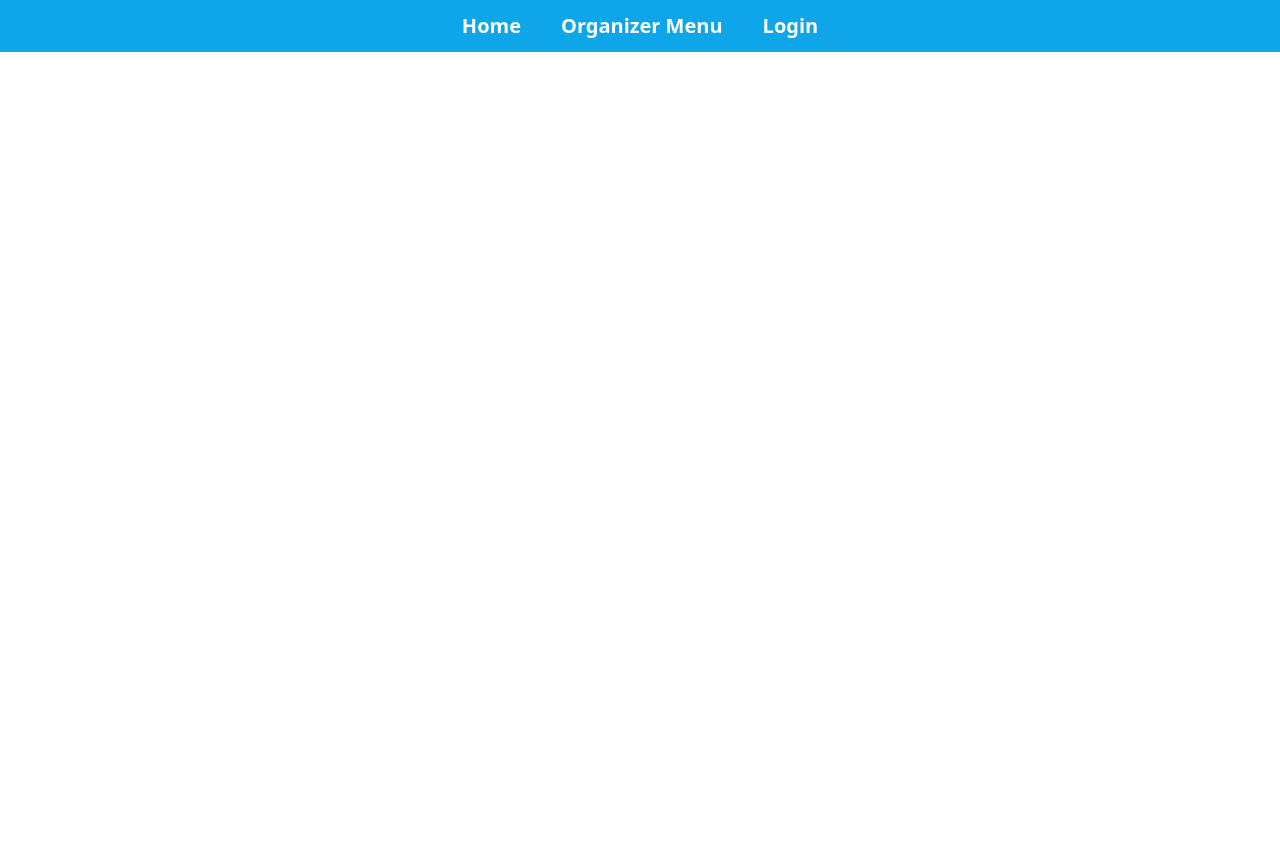
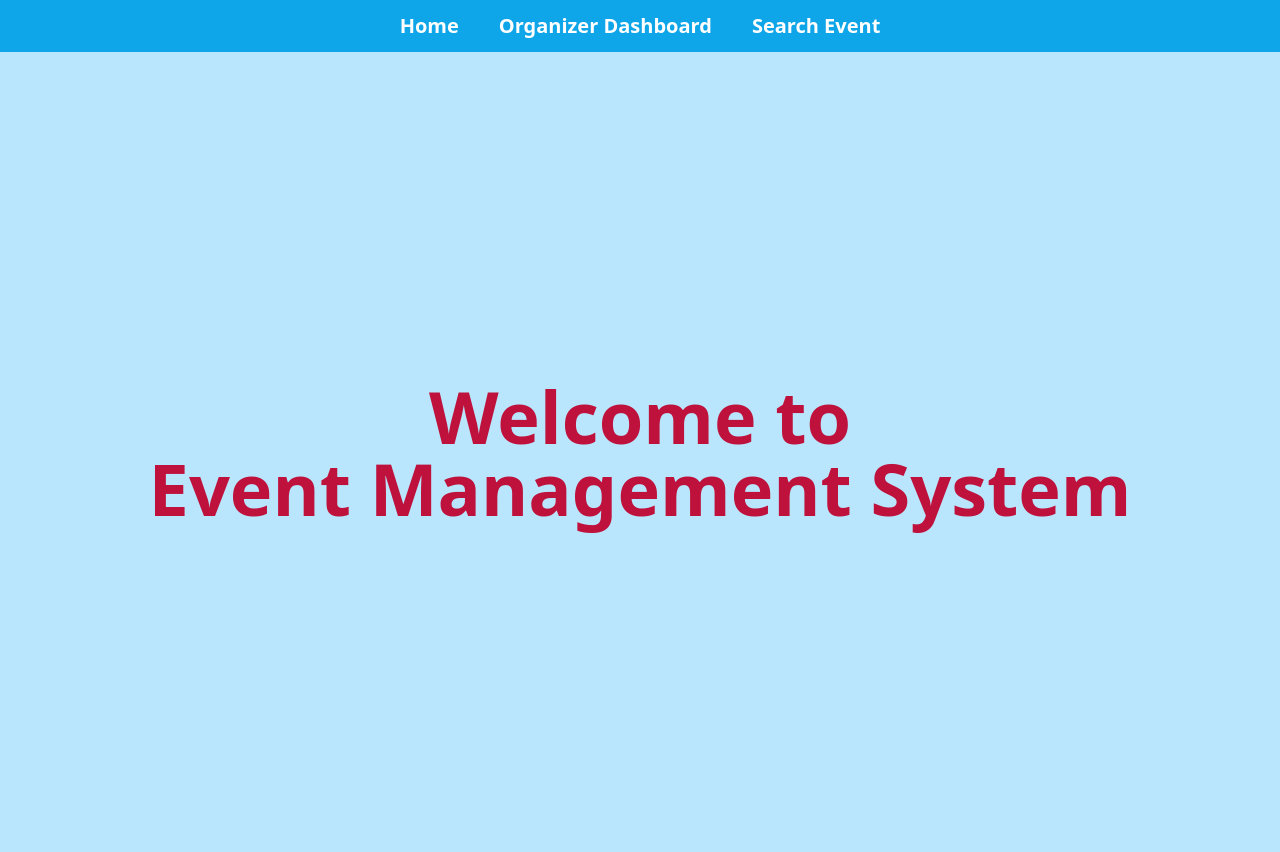
Before and after one commit to rafi00000/event-management-django, a Django app: page / in a window 1280 px wide. Before the commit the page ends 52 px from the top, so only its background shows below. Run offline with Django 5.2, Linux system fonts and the light colour scheme.

Commit message:
Fixed tailwind issue

```diff
--- a/event/templates/dashboard.html
+++ b/event/templates/dashboard.html
@@ -9,12 +9,46 @@
 </head>
 <body>
     {% comment %} nav bar section {% endcomment %}
-    <nav class="bg-sky-500 text-white">
-        <ul class="flex justify-center gap-10 list-none p-3 text-xl font-bold">
-            <li><a href="{% url 'organizer-dashboard' %}">Home</a></li>
-            <li>Organizer Menu</li>
-            <li>Login</li>
-        </ul>
-    </nav>
+    {% include "navbar.html" %}
+    {% comment %} stats section {% endcomment %}
+
+    <section class="grid grid-cols-1 md:grid-cols-2 lg:grid-cols-4 gap-4 m-5">
+        {% comment %} card {% endcomment %}
+        <a href="">
+            <div class="bg-sky-200 p-5 shadow-xl border border-black rounded-lg text-center">
+                <h2 class="text-3xl font-bold ">Total Participant</h2>
+                <p class="text-center text-3xl font-bold">100</p>
+            </div>
+        </a>
+
+        {% comment %} card {% endcomment %}
+        <a href="">
+            <div class="bg-sky-200 p-5 shadow-xl border border-black rounded-lg text-center">
+                <h2 class="text-3xl font-bold ">Total Events</h2>
+                <p class="text-center text-3xl font-bold">100</p>
+            </div>
+        </a>
+
+        {% comment %} card {% endcomment %}
+        <a href="">
+            <div class="bg-sky-200 p-5 shadow-xl border border-black rounded-lg text-center">
+                <h2 class="text-3xl font-bold ">Upcoming Event</h2>
+                <p class="text-center text-3xl font-bold">100</p>
+            </div>
+        </a>
+
+        {% comment %} card {% endcomment %}
+        <a href="">
+            <div class="bg-sky-200 p-5 shadow-xl border border-black rounded-lg text-center">
+                <h2 class="text-3xl font-bold ">Past Events</h2>
+                <p class="text-center text-3xl font-bold">100</p>
+            </div>
+        </a>
+    </section>
+
+    {% comment %} table {% endcomment %}
+    <section>
+
+    </section>
 </body>
 </html>
--- /dev/null
+++ b/event/templates/home.html
@@ -0,0 +1,17 @@
+{% load static %}
+<!DOCTYPE html>
+<html lang="en">
+<head>
+    <meta charset="UTF-8">
+    <meta name="viewport" content="width=device-width, initial-scale=1.0">
+    <link rel="stylesheet" href="{% static 'css/output.css' %}">
+    <title>Home Page</title>
+</head>
+<body class="bg-sky-200">
+    {% include "navbar.html" %}
+    <div class="h-screen flex justify-center items-center">
+        <h1 class="text-7xl font-bold text-rose-700 text-center">Welcome to <br>Event Management System</h1>
+
+    </div>
+</body>
+</html>
--- /dev/null
+++ b/event/templates/navbar.html
@@ -0,0 +1,19 @@
+{% load static %}
+<!DOCTYPE html>
+<html lang="en">
+<head>
+    <meta charset="UTF-8">
+    <meta name="viewport" content="width=device-width, initial-scale=1.0">
+    <link rel="stylesheet" href="{% static 'css/output.css' %}">
+    <title>Document</title>
+</head>
+<body>
+    <nav class="bg-sky-500 text-white">
+    <ul class="flex justify-center gap-10 list-none p-3 text-xl font-bold">
+        <li><a href="{% url 'home-page' %}">Home</a></li>
+        <li><a href="{% url 'organizer-dashboard' %}">Organizer Dashboard</a></li>
+        <li>Search Event</li>
+    </ul>
+</nav>
+</body>
+</html>
--- a/event/urls.py
+++ b/event/urls.py
@@ -1,7 +1,8 @@
 from django.urls import path
 from django.http import HttpResponse
-from event.views import organizer_dashboard
+from event.views import organizer_dashboard, home
 
 urlpatterns = [
-    path("",  organizer_dashboard, name="organizer-dashboard")
+    path("",  home, name="home-page"),
+    path("organizer-dashboard/",  organizer_dashboard, name="organizer-dashboard"),
 ]
--- a/event/views.py
+++ b/event/views.py
@@ -2,6 +2,10 @@ from django.shortcuts import render
 from django.http import HttpResponse
 
 # Create your views here.
+
+def home(request):
+    return render(request, "home.html")
+
 
 def organizer_dashboard(request):
     context = {
--- a/static/css/output.css
+++ b/static/css/output.css
@@ -554,16 +554,146 @@ video {
   display: none;
 }
 
+.container {
+  width: 100%;
+}
+
+@media (min-width: 640px) {
+  .container {
+    max-width: 640px;
+  }
+}
+
+@media (min-width: 768px) {
+  .container {
+    max-width: 768px;
+  }
+}
+
+@media (min-width: 1024px) {
+  .container {
+    max-width: 1024px;
+  }
+}
+
+@media (min-width: 1280px) {
+  .container {
+    max-width: 1280px;
+  }
+}
+
+@media (min-width: 1536px) {
+  .container {
+    max-width: 1536px;
+  }
+}
+
+.sr-only {
+  position: absolute;
+  width: 1px;
+  height: 1px;
+  padding: 0;
+  margin: -1px;
+  overflow: hidden;
+  clip: rect(0, 0, 0, 0);
+  white-space: nowrap;
+  border-width: 0;
+}
+
+.visible {
+  visibility: visible;
+}
+
+.collapse {
+  visibility: collapse;
+}
+
 .static {
   position: static;
+}
+
+.fixed {
+  position: fixed;
+}
+
+.absolute {
+  position: absolute;
+}
+
+.relative {
+  position: relative;
+}
+
+.sticky {
+  position: sticky;
+}
+
+.m-5 {
+  margin: 1.25rem;
+}
+
+.mt-5 {
+  margin-top: 1.25rem;
+}
+
+.block {
+  display: block;
 }
 
 .flex {
   display: flex;
 }
 
+.table {
+  display: table;
+}
+
+.grid {
+  display: grid;
+}
+
+.contents {
+  display: contents;
+}
+
+.hidden {
+  display: none;
+}
+
+.h-full {
+  height: 100%;
+}
+
+.h-screen {
+  height: 100vh;
+}
+
+.border-collapse {
+  border-collapse: collapse;
+}
+
+.transform {
+  transform: translate(var(--tw-translate-x), var(--tw-translate-y)) rotate(var(--tw-rotate)) skewX(var(--tw-skew-x)) skewY(var(--tw-skew-y)) scaleX(var(--tw-scale-x)) scaleY(var(--tw-scale-y));
+}
+
 .list-none {
   list-style-type: none;
+}
+
+.grid-cols-1 {
+  grid-template-columns: repeat(1, minmax(0, 1fr));
+}
+
+.flex-col {
+  flex-direction: column;
+}
+
+.content-start {
+  align-content: flex-start;
+}
+
+.items-center {
+  align-items: center;
 }
 
 .justify-center {
@@ -574,14 +704,46 @@ video {
   gap: 2.5rem;
 }
 
-.bg-sky-600 {
-  --tw-bg-opacity: 1;
-  background-color: rgb(2 132 199 / var(--tw-bg-opacity, 1));
+.gap-5 {
+  gap: 1.25rem;
 }
 
-.bg-sky-400 {
+.gap-2 {
+  gap: 0.5rem;
+}
+
+.gap-4 {
+  gap: 1rem;
+}
+
+.space-y-4 > :not([hidden]) ~ :not([hidden]) {
+  --tw-space-y-reverse: 0;
+  margin-top: calc(1rem * calc(1 - var(--tw-space-y-reverse)));
+  margin-bottom: calc(1rem * var(--tw-space-y-reverse));
+}
+
+.space-y-24 > :not([hidden]) ~ :not([hidden]) {
+  --tw-space-y-reverse: 0;
+  margin-top: calc(6rem * calc(1 - var(--tw-space-y-reverse)));
+  margin-bottom: calc(6rem * var(--tw-space-y-reverse));
+}
+
+.rounded-lg {
+  border-radius: 0.5rem;
+}
+
+.border {
+  border-width: 1px;
+}
+
+.border-black {
+  --tw-border-opacity: 1;
+  border-color: rgb(0 0 0 / var(--tw-border-opacity, 1));
+}
+
+.bg-sky-200 {
   --tw-bg-opacity: 1;
-  background-color: rgb(56 189 248 / var(--tw-bg-opacity, 1));
+  background-color: rgb(186 230 253 / var(--tw-bg-opacity, 1));
 }
 
 .bg-sky-500 {
@@ -589,16 +751,36 @@ video {
   background-color: rgb(14 165 233 / var(--tw-bg-opacity, 1));
 }
 
-.p-10 {
-  padding: 2.5rem;
+.bg-white {
+  --tw-bg-opacity: 1;
+  background-color: rgb(255 255 255 / var(--tw-bg-opacity, 1));
+}
+
+.bg-orange-600 {
+  --tw-bg-opacity: 1;
+  background-color: rgb(234 88 12 / var(--tw-bg-opacity, 1));
+}
+
+.bg-sky-300 {
+  --tw-bg-opacity: 1;
+  background-color: rgb(125 211 252 / var(--tw-bg-opacity, 1));
+}
+
+.p-3 {
+  padding: 0.75rem;
 }
 
 .p-5 {
   padding: 1.25rem;
 }
 
-.p-3 {
-  padding: 0.75rem;
+.text-center {
+  text-align: center;
+}
+
+.text-7xl {
+  font-size: 4.5rem;
+  line-height: 1;
 }
 
 .text-xl {
@@ -606,11 +788,86 @@ video {
   line-height: 1.75rem;
 }
 
+.text-4xl {
+  font-size: 2.25rem;
+  line-height: 2.5rem;
+}
+
+.text-5xl {
+  font-size: 3rem;
+  line-height: 1;
+}
+
+.text-3xl {
+  font-size: 1.875rem;
+  line-height: 2.25rem;
+}
+
 .font-bold {
   font-weight: 700;
+}
+
+.text-teal-600 {
+  --tw-text-opacity: 1;
+  color: rgb(13 148 136 / var(--tw-text-opacity, 1));
 }
 
 .text-white {
   --tw-text-opacity: 1;
   color: rgb(255 255 255 / var(--tw-text-opacity, 1));
 }
+
+.text-teal-900 {
+  --tw-text-opacity: 1;
+  color: rgb(19 78 74 / var(--tw-text-opacity, 1));
+}
+
+.text-teal-400 {
+  --tw-text-opacity: 1;
+  color: rgb(45 212 191 / var(--tw-text-opacity, 1));
+}
+
+.text-rose-700 {
+  --tw-text-opacity: 1;
+  color: rgb(190 18 60 / var(--tw-text-opacity, 1));
+}
+
+.shadow {
+  --tw-shadow: 0 1px 3px 0 rgb(0 0 0 / 0.1), 0 1px 2px -1px rgb(0 0 0 / 0.1);
+  --tw-shadow-colored: 0 1px 3px 0 var(--tw-shadow-color), 0 1px 2px -1px var(--tw-shadow-color);
+  box-shadow: var(--tw-ring-offset-shadow, 0 0 #0000), var(--tw-ring-shadow, 0 0 #0000), var(--tw-shadow);
+}
+
+.shadow-xl {
+  --tw-shadow: 0 20px 25px -5px rgb(0 0 0 / 0.1), 0 8px 10px -6px rgb(0 0 0 / 0.1);
+  --tw-shadow-colored: 0 20px 25px -5px var(--tw-shadow-color), 0 8px 10px -6px var(--tw-shadow-color);
+  box-shadow: var(--tw-ring-offset-shadow, 0 0 #0000), var(--tw-ring-shadow, 0 0 #0000), var(--tw-shadow);
+}
+
+.filter {
+  filter: var(--tw-blur) var(--tw-brightness) var(--tw-contrast) var(--tw-grayscale) var(--tw-hue-rotate) var(--tw-invert) var(--tw-saturate) var(--tw-sepia) var(--tw-drop-shadow);
+}
+
+.ease-in-out {
+  transition-timing-function: cubic-bezier(0.4, 0, 0.2, 1);
+}
+
+@media (min-width: 768px) {
+  .md\:grid {
+    display: grid;
+  }
+
+  .md\:grid-cols-2 {
+    grid-template-columns: repeat(2, minmax(0, 1fr));
+  }
+}
+
+@media (min-width: 1024px) {
+  .lg\:grid {
+    display: grid;
+  }
+
+  .lg\:grid-cols-4 {
+    grid-template-columns: repeat(4, minmax(0, 1fr));
+  }
+}
```
Also changed, not shown: requirements.txt (+0 -28 lines), event/templates/manager_dashboard.html (added).
